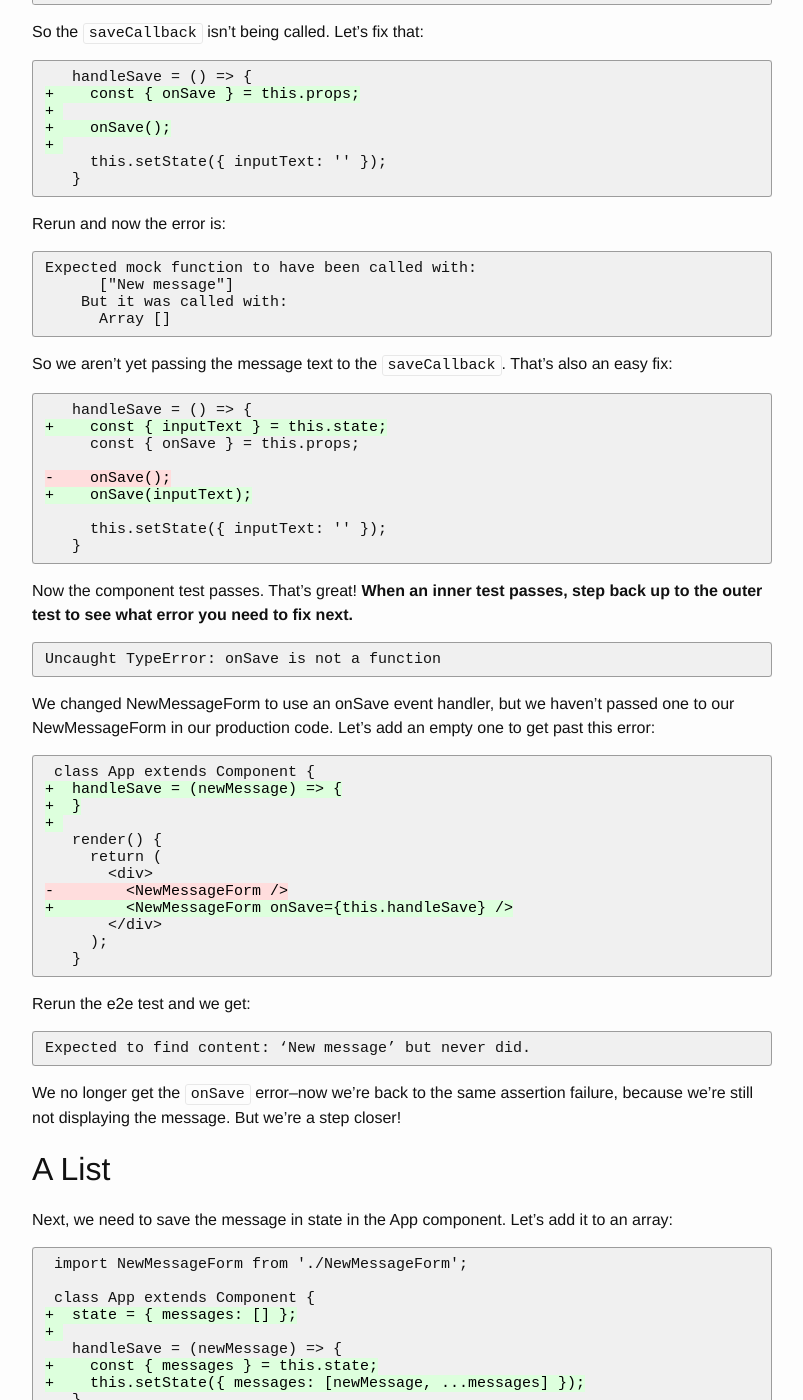
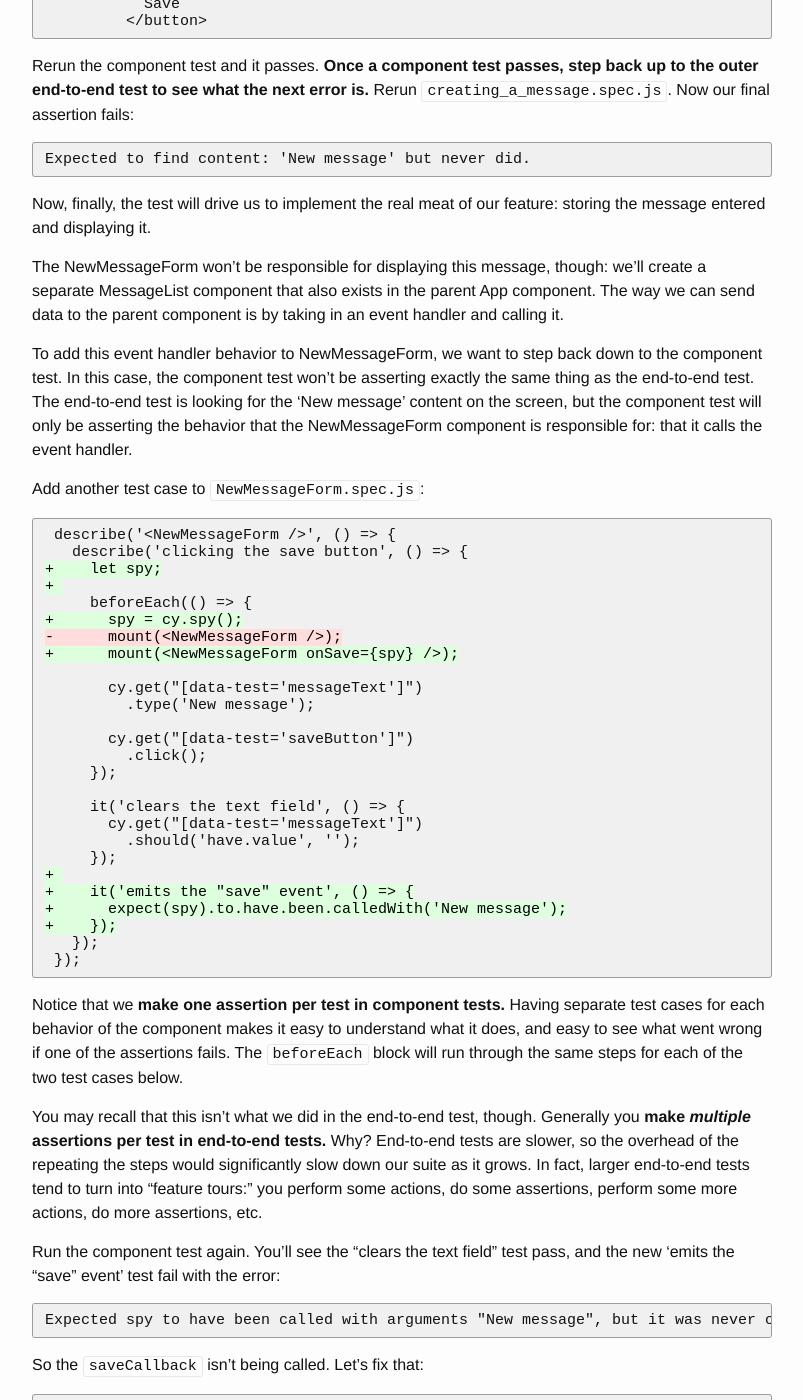
Before and after one commit to learn-tdd-in/learntdd.in, a Jekyll site: the page built from react/index.md, in a window 1280 px wide and 1400 px high, scrolled down 6291 px. Shown: the whole window, without its empty margins (238-1041 px from the left). Built offline with Jekyll 4.4.1, drawn with Linux system fonts in a browser that asks for light colours; some of the changed text lies outside the part shown.

Commit message:
Switch React from Enzyme to Cypress component tests

````diff
--- a/react/index.md
+++ b/react/index.md
@@ -23,10 +23,10 @@ Now, run your app and leave it open for the duration of the process:
 # npm start
 ```
 
-Next, we need to add Cypress and Enzyme as dependencies of our project:
+Next, we need to add Cypress and some React-specific packages as dependencies of our project:
 
 ```
-# npm install --save-dev cypress enzyme enzyme-adapter-react-16
+# npm install --save-dev cypress cypress-react-unit-test @cypress/webpack-preprocessor
 ```
 
 Add an NPM script for opening Cypress into your `package.json`:
@@ -48,13 +48,35 @@ Now open Cypress and it will initialize your app:
 # npm run cypress:open
 ```
 
-Now, to set up Enzyme to work within `create-react-app`, create a `src/setupTests.js` file and add the following:
+Next, set up Cypress to be able to handle the latest ECMAScript features by replacing the contents of `cypress/plugins/index.js` with the following:
 
 ```javascript
-import Enzyme from 'enzyme';
-import Adapter from 'enzyme-adapter-react-16';
+const webpack = require('@cypress/webpack-preprocessor')
+const webpackOptions = {
+  module: {
+    rules: [
+      {
+        test: /\.(js|jsx|mjs)$/,
+        loader: 'babel-loader',
+        options: {
+          presets: ['env', 'react'],
+          plugins: ['transform-class-properties'],
+        },
+      }
+    ]
+  }
+}
 
-Enzyme.configure({ adapter: new Adapter() });
+const options = {
+  // send in the options from your webpack.config.js, so it works the same
+  // as your app's code
+  webpackOptions,
+  watchOptions: {}
+}
+
+module.exports = on => {
+  on('file:preprocessor', webpack(options))
+}
 ```
 
 As our last setup step, let's clear out some of the default code to get a clean starting point. Delete all the following files:
@@ -215,9 +237,44 @@ expected '<input />' to have value '', but the value was 'New message'
 
 We've made it to our first assertion, which is that the message text box should be empty -- but it isn't. We haven't yet added the behavior to our app to clear out the message text box.
 
-Typically we’d create a component test for NewMessageForm to specify the behavior that the text input should be cleared out upon clicking Save. However, asserting against HTML properties isn’t typical in Enzyme.
+Instead of adding the behavior directly, let's **step down from the "outside" level of end-to-end tests to an "inside" component test.** This allows us to more precisely specify the behavior of each piece. Also, since end-to-end tests are slow, component tests prevent us from having to write an end-to-end test for every rare edge case.
 
-Instead, let's add the behavior directly. To accomplish this, we'll need to make the input a [controlled component][controlled-component], so its text is available in the parent component's state:
+Create a new file `cypress/integration/NewMessageForm.spec.js` and add the following:
+
+```javascript
+import NewMessageForm from '../../src/NewMessageForm';
+import React from 'react';
+import { mount } from 'cypress-react-unit-test';
+
+describe('<NewMessageForm />', () => {
+  describe('clicking the save button', () => {
+    beforeEach(() => {
+      mount(<NewMessageForm />);
+
+      cy.get("[data-test='messageText']")
+        .type('New message');
+
+      cy.get("[data-test='saveButton']")
+        .click();
+    });
+
+    it('clears the text field', () => {
+      cy.get("[data-test='messageText']")
+        .should('have.value', '');
+    });
+  });
+});
+```
+
+A lot of the test seems the same as the end-to-end test: we still enter a new message and click the save button. But this is testing something very different. Instead of testing the whole app running together, we're testing just the NewMessageForm by itself.
+
+Run `NewMessageForm.spec.js` with Cypress. We get the same error as we did with the end-to-end test:
+
+```
+expected '<input />' to have value '', but the value was 'New message'
+```
+
+Now, we can add the behavior to the component to get this test to pass. To accomplish this, we'll need to make the input a [controlled component][controlled-component], so its text is available in the parent component's state:
 
 ```diff
  export default class NewMessageForm extends Component {
@@ -263,9 +320,7 @@ Next, we want to clear out `inputText` when the Save button is clicked:
          </button>
 ```
 
-Rerun the test. This gets us past the assertion failure.
-
-Now our final assertion fails:
+Rerun the component test and it passes. **Once a component test passes, step back up to the outer end-to-end test to see what the next error is.** Rerun `creating_a_message.spec.js`. Now our final assertion fails:
 
 ```
 Expected to find content: 'New message' but never did.
@@ -275,75 +330,63 @@ Now, finally, the test will drive us to implement the real meat of our feature:
 
 The NewMessageForm won't be responsible for displaying this message, though: we'll create a separate MessageList component that also exists in the parent App component. The way we can send data to the parent component is by taking in an event handler and calling it.
 
-Getting the component to take in an event handler and call it is a great use of Enzyme-based component testing. We can now **step down from the "outside" level of end-to-end tests to an "inside" component test.** This allows us to more precisely specify the behavior of each piece. Also, since end-to-end tests are slow, component tests prevent us from having to write an end-to-end test for every rare edge case.
+To add this event handler behavior to NewMessageForm, we want to step back down to the component test. In this case, the component test won't be asserting exactly the same thing as the end-to-end test. The end-to-end test is looking for the 'New message' content on the screen, but the component test will only be asserting the behavior that the NewMessageForm component is responsible for: that it calls the event handler.
 
-Let's write an Enzyme component test specifying that clicking the Save button should call the passed-in event handler. Create the file `src/__tests__/NewMessageForm.test.js` and enter the following contents:
+Add another test case to `NewMessageForm.spec.js`:
 
-```jsx
-import React from 'react';
-import { mount } from 'enzyme';
-import NewMessageForm from '../NewMessageForm';
+```diff
+ describe('<NewMessageForm />', () => {
+   describe('clicking the save button', () => {
++    let spy;
++
+     beforeEach(() => {
++      spy = cy.spy();
+-      mount(<NewMessageForm />);
++      mount(<NewMessageForm onSave={spy} />);
 
-describe('<NewMessageForm />', () => {
-  it('calls onSave with the entered message', () => {
-    const saveCallback = jest.fn();
-    const wrapper = mount(<NewMessageForm onSave={saveCallback} />);
+       cy.get("[data-test='messageText']")
+         .type('New message');
 
-    wrapper
-      .find("[data-test='messageText']")
-      .simulate('change', { target: { value: 'New message' } });
-    wrapper
-      .find("[data-test='saveButton']")
-      .simulate('click');
+       cy.get("[data-test='saveButton']")
+         .click();
+     });
 
-    expect(saveCallback).toHaveBeenCalledTimes(1);
-    expect(saveCallback).toHaveBeenCalledWith('New message');
-  });
-});
+     it('clears the text field', () => {
+       cy.get("[data-test='messageText']")
+         .should('have.value', '');
+     });
++
++    it('emits the "save" event', () => {
++      expect(spy).to.have.been.calledWith('New message');
++    });
+   });
+ });
 ```
 
-Enzyme isn't a test runner; it's used within the context of other tests. Here we've written a test with Jest, the default test runner in `create-react-app`. You can run the test with `npm test`. You should see this result:
+Notice that we **make one assertion per test in component tests.** Having separate test cases for each behavior of the component makes it easy to understand what it does, and easy to see what went wrong if one of the assertions fails. The `beforeEach` block will run through the same steps for each of the two test cases below.
+
+You may recall that this isn't what we did in the end-to-end test, though. Generally you **make *multiple* assertions per test in end-to-end tests.** Why? End-to-end tests are slower, so the overhead of the repeating the steps would significantly slow down our suite as it grows. In fact, larger end-to-end tests tend to turn into "feature tours:" you perform some actions, do some assertions, perform some more actions, do more assertions, etc.
+
+Run the component test again. You'll see the "clears the text field" test pass, and the new 'emits the "save" event' test fail with the error:
 
 ```
-Expected mock function to have been called one time, but it was called zero times.
+Expected spy to have been called with arguments "New message", but it was never called.
 ```
 
 So the `saveCallback` isn't being called. Let's fix that:
 
 ```diff
    handleSave = () => {
++    const { inputText } = this.state;
 +    const { onSave } = this.props;
 +
-+    onSave();
++    onSave(inputText);
 +
      this.setState({ inputText: '' });
    }
 ```
 
-Rerun and now the error is:
-
-```
-Expected mock function to have been called with:
-      ["New message"]
-    But it was called with:
-      Array []
-```
-
-So we aren't yet passing the message text to the `saveCallback`. That's also an easy fix:
-
-```diff
-   handleSave = () => {
-+    const { inputText } = this.state;
-     const { onSave } = this.props;
-
--    onSave();
-+    onSave(inputText);
-
-     this.setState({ inputText: '' });
-   }
-```
-
-Now the component test passes. That's great! **When an inner test passes, step back up to the outer test to see what error you need to fix next.**
+Now the component test passes. That's great! Now we step back up again to run our feature test and we get:
 
 ```
 Uncaught TypeError: onSave is not a function
````
Also changed, not shown: other parts of react/index.md (+1 -2 lines).
